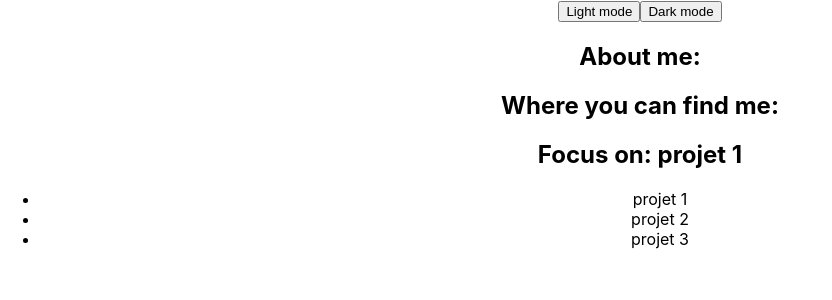
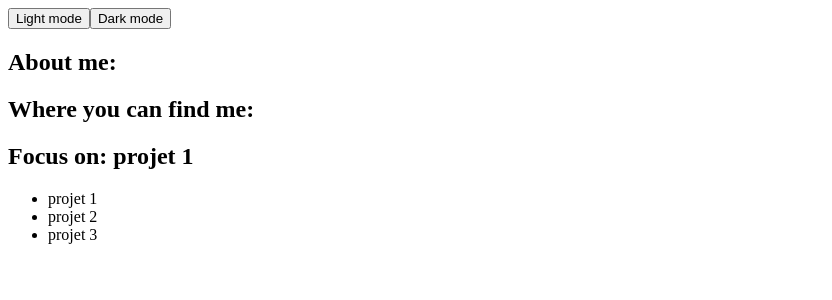
Before and after one commit to Haborym99/portfolio, a React (Create React App) app: page / in a window 1280 px wide. Shown: the top 300 px of the page, without its empty margins (0-832 px from the left). Built offline with nearby package versions, Linux system fonts and the light colour scheme.

Commit message:
Style in progress

```diff
--- a/src/App.css
+++ b/src/App.css
@@ -1,38 +1,8 @@
-.App {
-  text-align: center;
+* {
+  background-color: white;
+  color: black;
 }
 
-.App-logo {
-  height: 40vmin;
-  pointer-events: none;
+button:hover {
+  cursor: pointer;
 }
-
-@media (prefers-reduced-motion: no-preference) {
-  .App-logo {
-    animation: App-logo-spin infinite 20s linear;
-  }
-}
-
-.App-header {
-  background-color: #282c34;
-  min-height: 100vh;
-  display: flex;
-  flex-direction: column;
-  align-items: center;
-  justify-content: center;
-  font-size: calc(10px + 2vmin);
-  color: white;
-}
-
-.App-link {
-  color: #61dafb;
-}
-
-@keyframes App-logo-spin {
-  from {
-    transform: rotate(0deg);
-  }
-  to {
-    transform: rotate(360deg);
-  }
-}
--- a/src/App.js
+++ b/src/App.js
@@ -1,21 +1,16 @@
 import Style from "./components/style";
-import "./App.css";
 import { useState } from "react";
-
 function App(props) {
-  const [theme, setTheme] = useState("BASE");
-  const [allProjects, setAll] = useState(props.projectsDB);
-  //?Mettre setTheme dans une const avec anon function
-  function handleMode(prop) {
-    if (prop !== "light") {
-      <Style mode={prop} setTheme={{ setTheme }} />;
+  const allProjects = props.projectsDB;
+  const [mode, setMode] = useState("light");
+  const [focusOnProject, setFocus] = useState(allProjects[0].name);
+  function handleMode(props) {
+    if (props === "light") {
+      setMode("light");
     } else {
-      <Style mode={prop} setTheme={{ setTheme }} />;
+      setMode("dark");
     }
-    console.log(prop);
-    console.log(theme);
   }
-  const [focusOnProject, setFocus] = useState(allProjects[0].name);
   function handleFocus(choice) {
     setFocus(choice.name);
   }
@@ -25,22 +20,14 @@ function App(props) {
     </li>
   ));
   return (
-    <div className="App" style={{ theme }}>
+    <div>
       <button onClick={() => handleMode("light")}>Light mode</button>
       <button onClick={() => handleMode("dark")}>Dark mode</button>
-      <div className="left-side">
-        <h2>About me:</h2>
-        <p className="about-me"></p>
-        <h2>Where you can find me:</h2>
-        <p className="contact"></p>
-      </div>
-      <div className="center">
-        <h2>Focus on: {focusOnProject}</h2>
-      </div>
-      <div className="right-side"></div>
-      <ul role="list" className="project-array">
-        {listOfProject}
-      </ul>
+      <Style
+        listOfProject={listOfProject}
+        focusOnProject={focusOnProject}
+        mode={mode}
+      />
     </div>
   );
 }
--- a/src/components/style.js
+++ b/src/components/style.js
@@ -1,9 +1,34 @@
 export default function Style(props) {
-  const lightMode = { backgroundColor: "white" };
-  const nightMode = { backgroundColor: "black" };
-  if (props.mode !== "light") {
-    return props.setTheme({ nightMode });
-  } else {
-    return props.setTheme({ lightMode });
-  }
+  const lightMode = (
+    <div className="App" style={{ backgroundColor: "white" }}>
+      <div className="left-side">
+        <h2>About me:</h2>
+        <p className="about-me"></p>
+        <h2>Where you can find me:</h2>
+        <p className="contact"></p>
+      </div>
+      <div className="center">
+        <h2>Focus on: {props.focusOnProject}</h2>
+      </div>
+      <div className="right-side"></div>
+      <ul className="project-array">{props.listOfProject}</ul>
+    </div>
+  );
+
+  const nightMode = (
+    <div className="App" style={{ backgroundColor: "black", color: "white" }}>
+      <div className="left-side">
+        <h2>About me:</h2>
+        <p className="about-me"></p>
+        <h2>Where you can find me:</h2>
+        <p className="contact"></p>
+      </div>
+      <div className="center">
+        <h2>Focus on: {props.focusOnProject}</h2>
+      </div>
+      <div className="right-side"></div>
+      <ul className="project-array">{props.listOfProject}</ul>
+    </div>
+  );
+  return props.mode === "light" ? lightMode : nightMode;
 }
--- a/src/index.css
+++ /dev/null
@@ -1,13 +0,0 @@
-body {
-  margin: 0;
-  font-family: -apple-system, BlinkMacSystemFont, 'Segoe UI', 'Roboto', 'Oxygen',
-    'Ubuntu', 'Cantarell', 'Fira Sans', 'Droid Sans', 'Helvetica Neue',
-    sans-serif;
-  -webkit-font-smoothing: antialiased;
-  -moz-osx-font-smoothing: grayscale;
-}
-
-code {
-  font-family: source-code-pro, Menlo, Monaco, Consolas, 'Courier New',
-    monospace;
-}
--- a/src/index.js
+++ b/src/index.js
@@ -1,6 +1,5 @@
 import React from "react";
 import ReactDOM from "react-dom/client";
-import "./index.css";
 import App from "./App";
 
 const DATA = [
```
